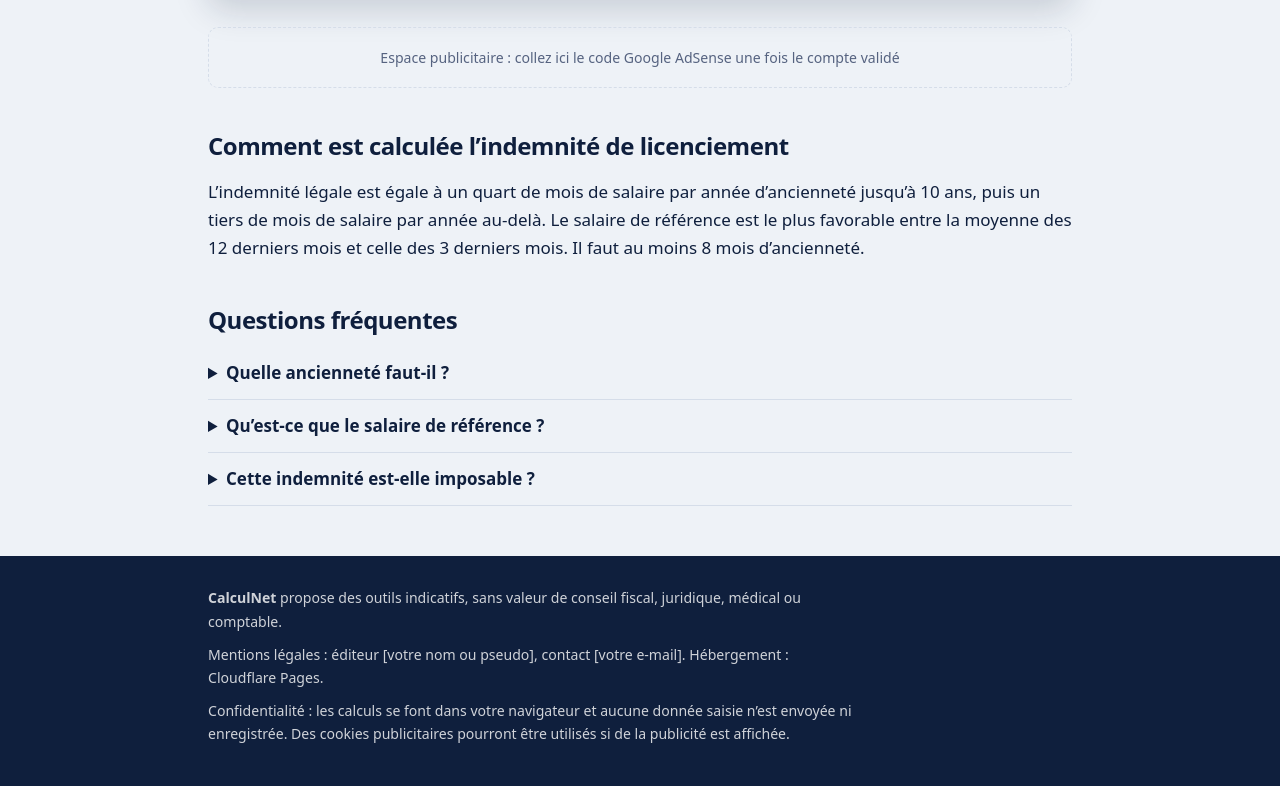
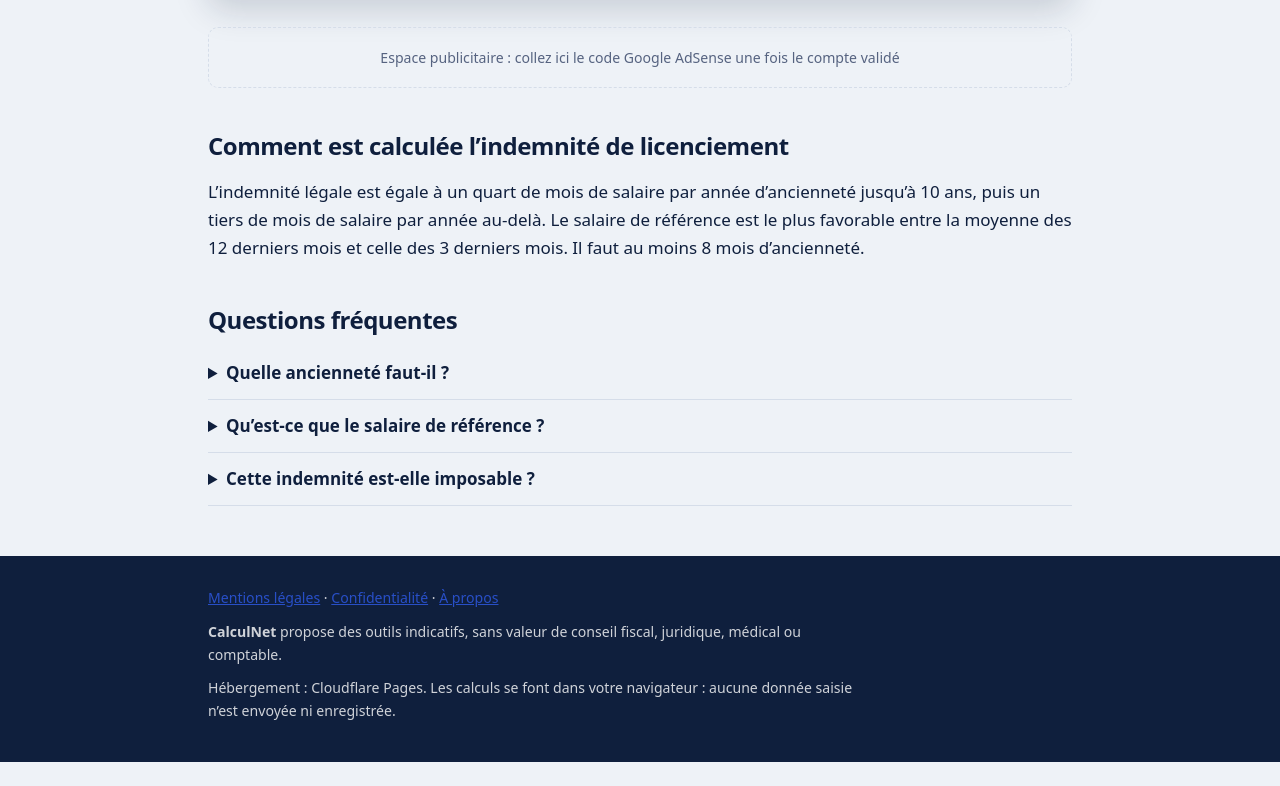
Before and after one commit to Novarox69/CalculNet, a plain HTML site: page indemnite-licenciement.html in a window 1280 px wide. Shown: the part 818-1604 px from the top of the page. After the commit the page ends 1580 px from the top, so only its background shows below. Drawn offline with Linux system fonts and the light colour scheme.

Commit message:
Update indemnite-licenciement.html

```diff
--- a/indemnite-licenciement.html
+++ b/indemnite-licenciement.html
@@ -19,7 +19,7 @@
 <section><h2>Comment est calculée l’indemnité de licenciement</h2><p>L’indemnité légale est égale à un quart de mois de salaire par année d’ancienneté jusqu’à 10 ans, puis un tiers de mois de salaire par année au-delà. Le salaire de référence est le plus favorable entre la moyenne des 12 derniers mois et celle des 3 derniers mois. Il faut au moins 8 mois d’ancienneté.</p></section>
 <section id="faq"><h2>Questions fréquentes</h2><details><summary>Quelle ancienneté faut-il ?</summary><p>Au moins 8 mois d’ancienneté ininterrompue chez le même employeur.</p></details><details><summary>Qu’est-ce que le salaire de référence ?</summary><p>C’est le montant le plus avantageux entre la moyenne des 12 derniers mois et celle des 3 derniers mois.</p></details><details><summary>Cette indemnité est-elle imposable ?</summary><p>Elle est en général exonérée d’impôt dans certaines limites. Vérifiez votre situation auprès de votre employeur ou de l’administration fiscale.</p></details></section>
 </main>
-<footer><div class="wrap"><p><b>CalculNet</b> propose des outils indicatifs, sans valeur de conseil fiscal, juridique, médical ou comptable.</p><p>Mentions légales : éditeur [votre nom ou pseudo], contact [votre e-mail]. Hébergement : Cloudflare Pages.</p><p>Confidentialité : les calculs se font dans votre navigateur et aucune donnée saisie n’est envoyée ni enregistrée. Des cookies publicitaires pourront être utilisés si de la publicité est affichée.</p></div></footer>
+<footer><div class="wrap"><p><a href="mentions-legales.html">Mentions légales</a> · <a href="confidentialite.html">Confidentialité</a> · <a href="a-propos.html">À propos</a></p><p><b>CalculNet</b> propose des outils indicatifs, sans valeur de conseil fiscal, juridique, médical ou comptable.</p><p>Hébergement : Cloudflare Pages. Les calculs se font dans votre navigateur : aucune donnée saisie n’est envoyée ni enregistrée.</p></div></footer>
 <script>
 var $=function(i){return document.getElementById(i)};
 var eur2=function(n){return n.toLocaleString("fr-FR",{style:"currency",currency:"EUR"})};
```
